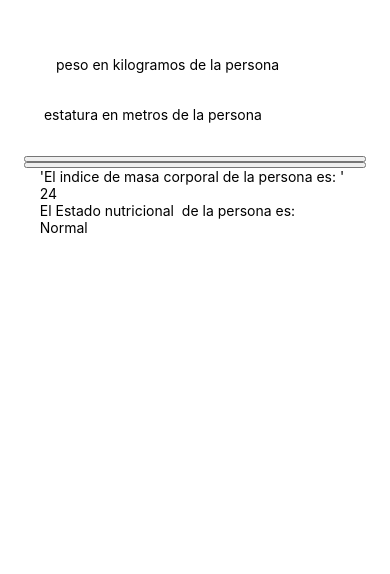
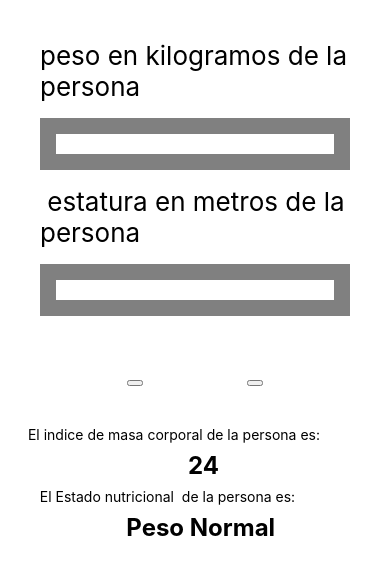
Before and after one commit to MPAAT123/IMCuwu, a React Native app: screen / in a window 390 px wide. Shown: the top 574 px of the page. Built offline with nearby package versions, Linux system fonts and the light colour scheme.

Commit message:
proyecto IMC solo la interfaz modificada

```diff
--- a/App.js
+++ b/App.js
@@ -6,27 +6,30 @@ export default function App() {
   return (
     <View style={styles.maincontainer}>
       <View style={styles.inputConteiner}>
-        <Text style={styles.inputConteiner}>
-           peso en kilogramos de la persona</Text>
-        <TextInput keyboardType='numeric'/>
 
-        <Text> estatura en metros de la persona </Text>
+        <Text style={styles.Textstyle}>
+           peso en kilogramos de la persona </Text>
 
-        <TextInput
+        <TextInput style={styles.InputStyle}
+         keyboardType='numeric'/>
+
+        <Text style={styles.Textstyle}> estatura en metros de la persona </Text>
+
+        <TextInput style={styles.InputStyle}
         keyboardType='numeric' />
 
       </View>
 
-      <View>
+      <View style={styles.commandContainer}>
       <button title='CALCULAR'/>
       <button title='LIMPIAR'/>
       </View>
 
-      <View>
-           <Text>    'El indice de masa corporal de la persona es: '</Text>
-           <Text>    24 </Text>
+      <View style={styles.textResultStyle}>
+           <Text> El indice de masa corporal de la persona es:</Text>
+           <Text style={styles.textResultStyle}>    24 </Text>
            <Text>    El Estado nutricional  de la persona es: </Text>
-           <Text>    Normal </Text>
+           <Text style={styles.textResultStyle}>   Peso Normal </Text>
 
       </View>
       <StatusBar style="auto" />
@@ -64,7 +67,7 @@ commandContainer: {
 },
 
 resultContainer: {
-   borderColor: 'orange',
+  borderColor: 'orange',
   borderwhitd: 1,
   borderRadius:10,
   padding:16
```
